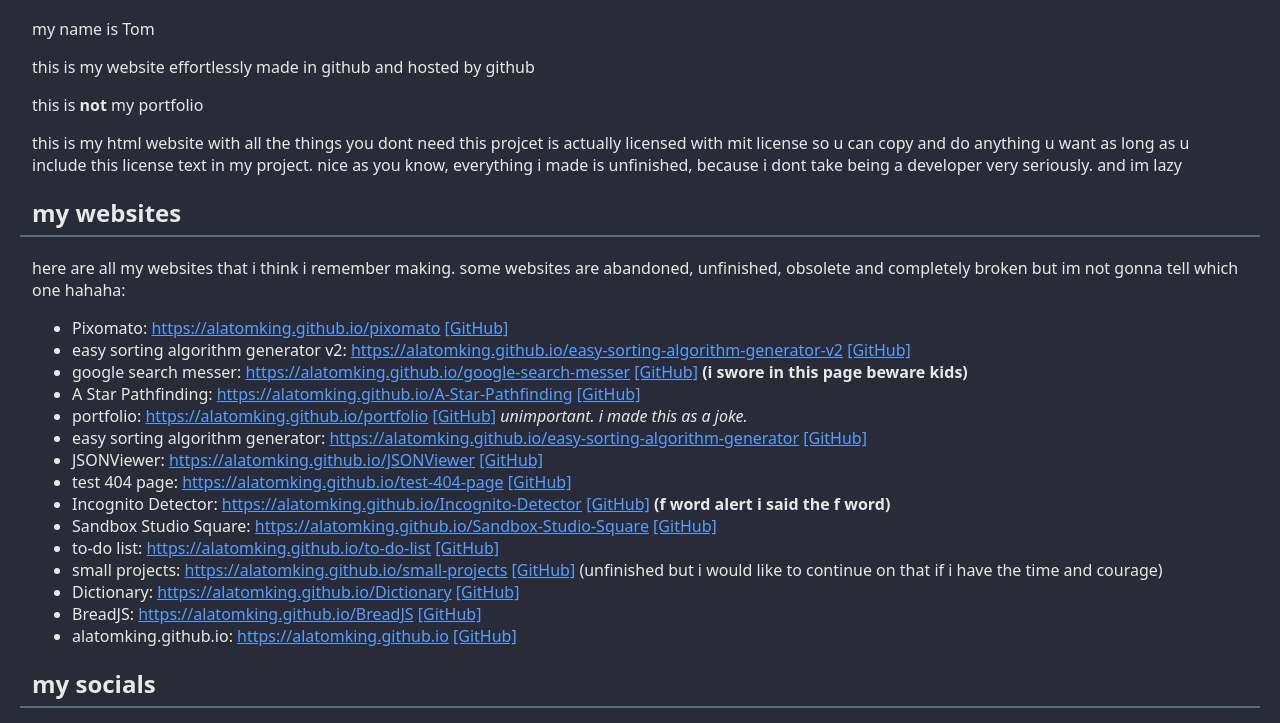
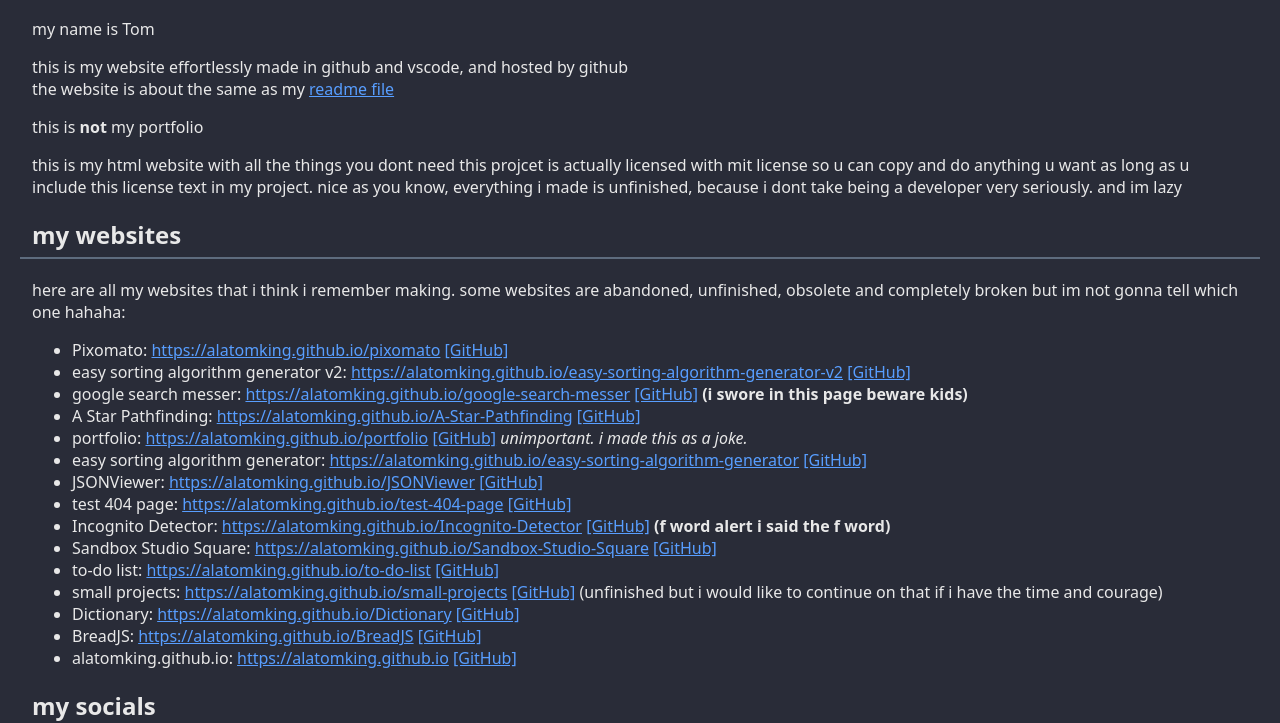
Before and after one commit to AlaTomKing/alatomking.github.io, a plain HTML site: page index.html in a window 1280 px wide. Shown: the part 86-809 px from the top of the page. Drawn offline with Linux system fonts and the light colour scheme.

Commit message:
added vscode because i used that

```diff
--- a/index.html
+++ b/index.html
@@ -96,7 +96,10 @@
 
 <p>my name is Tom</p>
 
-<p>this is my website effortlessly made in github and hosted by github</p>
+<p>
+    this is my website effortlessly made in github and vscode, and hosted by github<br>
+    the website is about the same as my <a href="https://github.com/AlaTomKing/alatomking.github.io/blob/main/README.md">readme file</a>
+</p>
 
 <p>this is <b>not</b> my portfolio</p>
 
```
